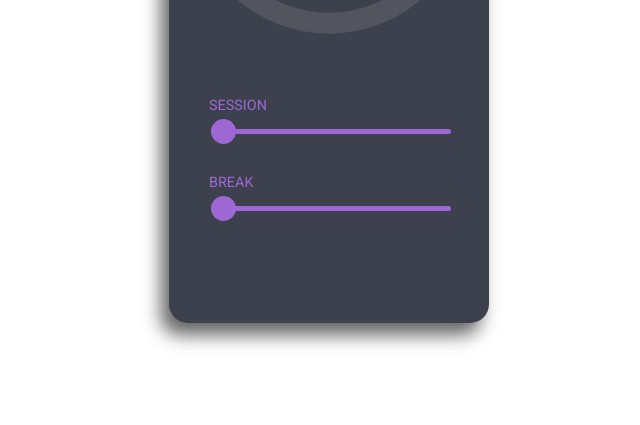
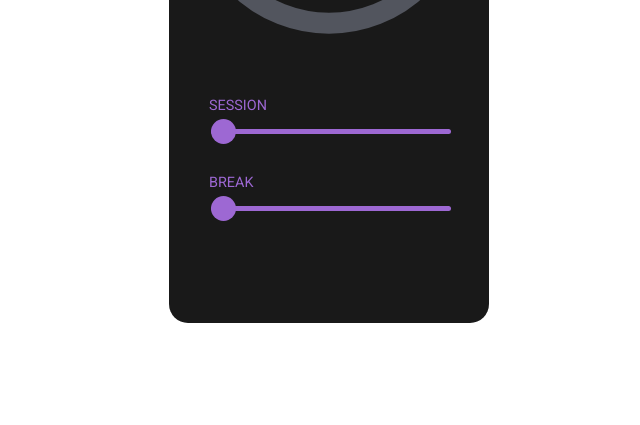
Before and after one commit to lordesi/wefwefwef, a plain HTML site: page index.html in a window 1280 px wide. Shown: the part 375-800 px from the top of the page, without its empty margins (311-951 px from the left). Drawn offline with nearby package versions, Linux system fonts and the light colour scheme.

Commit message:
Update main.css

```diff
--- a/main.css
+++ b/main.css
@@ -21,7 +21,7 @@ p {
 .frame {
     display: grid;
     grid-template-rows: 310px 200px;
-    background-color: #3d414d; /*#3d414d*/
+    background-color: #191919;
     width: 320px;
     height: 580px;
     align-self: center;
@@ -43,9 +43,7 @@ p {
     -webkit-border-radius: 19px 19px 19px 19px;
 /*    border: 0px solid #000000;*/
 
-    -webkit-box-shadow: -8px 12px 18px 0px rgba(50, 50, 50, 0.75);
-    -moz-box-shadow: -8px 12px 18px 0px rgba(50, 50, 50, 0.75);
-    box-shadow: -8px 12px 18px 0px rgba(50, 50, 50, 0.75);
+
     }
 }
 
```
